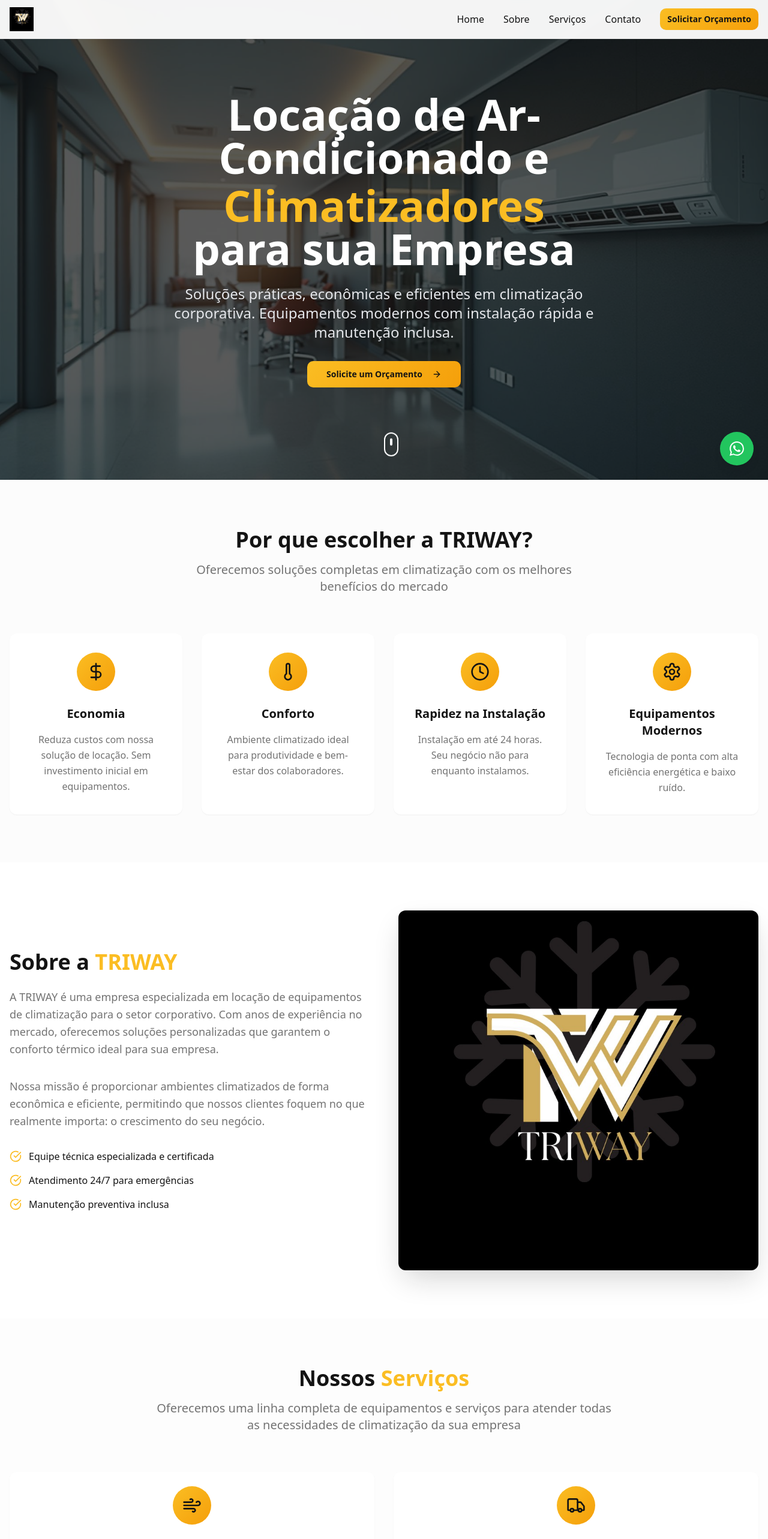
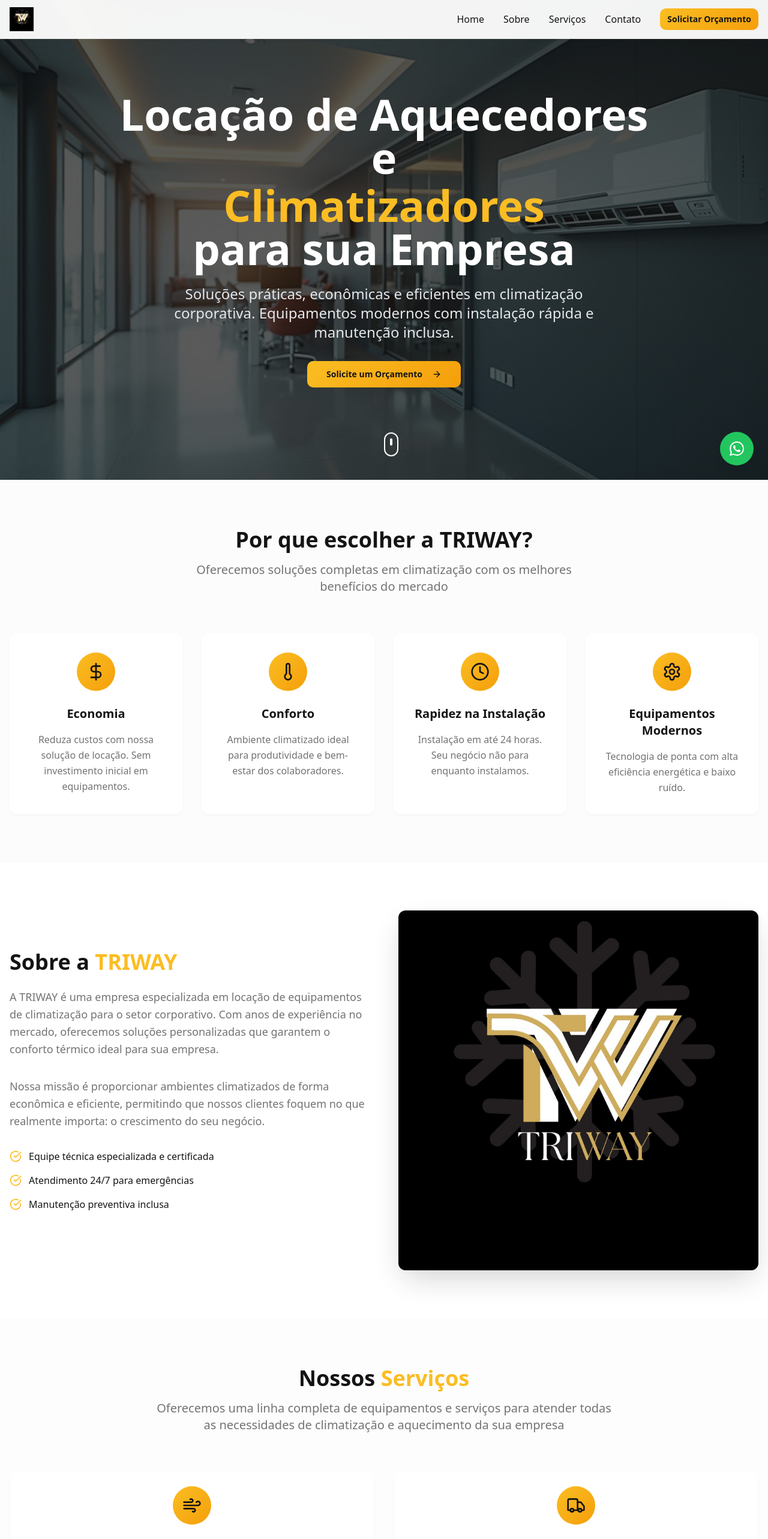
Before and after one commit to paulojunior1308/triway-clima-flow, a React (Vite) app: page / in a window 1280 px wide. Shown: the top 2566 px of the page at 60% size. Built offline with nearby package versions, Linux system fonts and the light colour scheme; the HTML template or start-up script is replaced by a standard one.

Commit message:
Landing Page

```diff
--- a/src/components/HeroSection.tsx
+++ b/src/components/HeroSection.tsx
@@ -21,7 +21,7 @@ const HeroSection = () => {
       <div className="relative z-10 container mx-auto px-4 text-center text-white">
         <div className="max-w-4xl mx-auto">
           <h1 className="text-4xl md:text-6xl lg:text-7xl font-bold mb-6 leading-tight">
-            Locação de Ar-Condicionado e
+            Locação de Aquecedores e
             <span className="text-gold block mt-2">Climatizadores</span>
             para sua Empresa
           </h1>
--- a/src/components/Services.tsx
+++ b/src/components/Services.tsx
@@ -28,7 +28,7 @@ const Services = () => {
           </h2>
           <p className="text-xl text-muted-foreground max-w-3xl mx-auto">
             Oferecemos uma linha completa de equipamentos e serviços para atender
-            todas as necessidades de climatização da sua empresa
+            todas as necessidades de climatização e aquecimento da sua empresa
           </p>
         </div>
 
```
